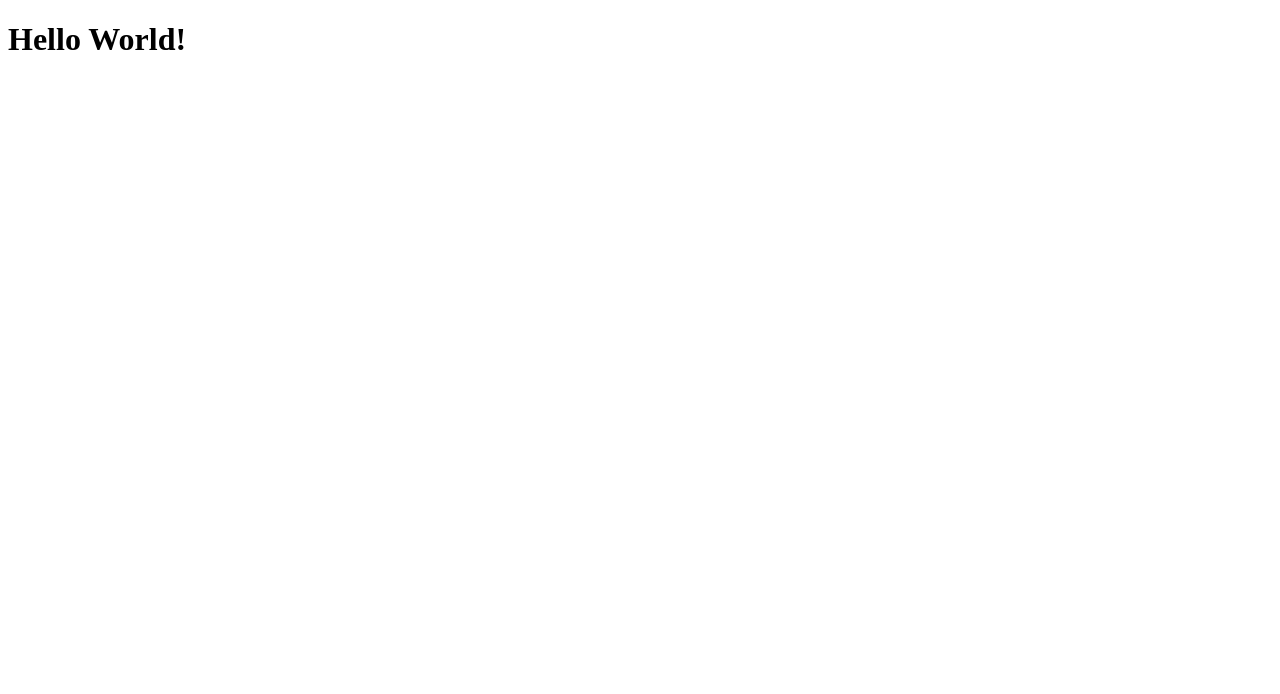
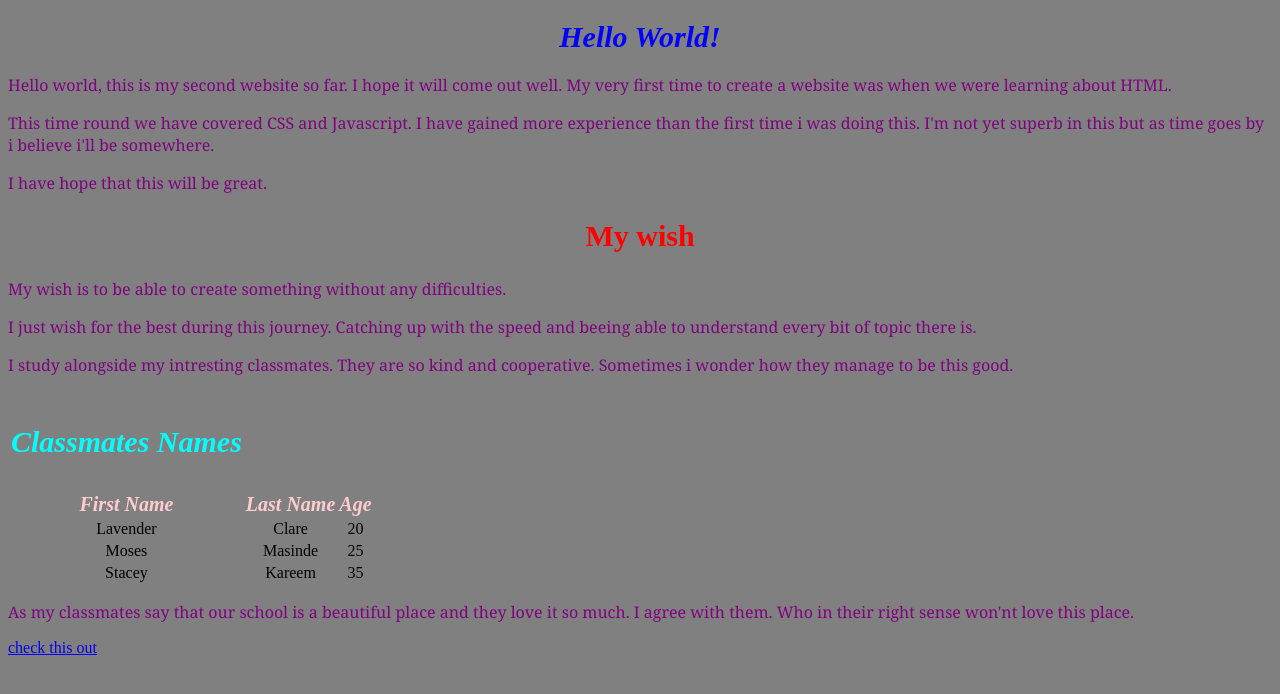
Before and after one commit to Michal379/example-repository, a plain HTML site: page index.html in a window 1280 px wide. Drawn offline with Linux system fonts and the light colour scheme.

Commit message:
add style.css, connect to index.html

```diff
--- a/index.html
+++ b/index.html
@@ -1,9 +1,50 @@
 <!DOCTYPE html>
 <html lang="en">
   <head>
+    <link rel="stylesheet" href="style.css" />
     <title>My Website</title>
   </head>
   <body>
     <h1>Hello World!</h1>
+    <p>Hello world, this is my second website so far. I hope it will come out well. My very first time to create a website was when we were learning about HTML.</p>
+    <P>This time round we have covered CSS and Javascript. I have gained more experience than the first time i was doing this. I'm not yet superb in this but as time
+        goes by i believe i'll be somewhere.</P>
+    <p>I have hope that this will be great.</p>
+    <h2>My wish</h2>
+    <p>My wish is to be able to create something without any difficulties.</p>
+    <p>I just wish for the best during this journey. Catching up with the speed and beeing able to understand every bit of topic there is.</p>
+    <p>I study alongside my intresting classmates. They are so kind and cooperative. Sometimes i wonder how they manage to be this good.</p>
+
+    <table>
+      <tr>
+        <th><h3>Classmates Names</h3></th>
+      </tr>
+
+      <tr>
+        <th>First Name</th>
+
+        <th>Last Name</th>
+
+        <th>Age</th>
+        <tr>
+          <td>Lavender</td>
+          <td>Clare</td>
+          <td>20</td>
+        </tr>
+        <tr>
+          <td>Moses</td>
+          <td>Masinde</td>
+          <td>25</td>
+        </tr>
+        <tr>
+          <td>Stacey</td>
+          <td>Kareem</td>
+          <td>35</td>
+      </tr>
+    </table>
+
+    <p>As my classmates say that our school is a beautiful place and they love it so much. I agree with them. Who in their right sense won'nt
+      love this place.</p>
+    <a href="https://www.varsityscope.com/2022/07/moringa-school-kenyas-coding-academy.html">check this out</a>
   </body>
 </html>
--- /dev/null
+++ b/style.css
@@ -0,0 +1,42 @@
+body {
+    background: grey;
+}
+p {
+    color:purple;
+    font-weight: 100;
+    font-family: Cambria, Cochin, Georgia, Times, 'Times New Roman', serif;
+    }
+
+h1 {
+    text-align:center;
+    font-style:oblique;
+    font-size: 30px;
+    color: blue
+
+}
+h2 {
+    text-align: center;
+    color: red;
+    font-size: 30px;
+}
+h3{
+    font-size: 30px;
+    color: aqua;
+    font-style: calc();
+    text-align: center;
+}
+img{
+    width: 100px;
+    height:120px;
+    margin :auto;
+    /* justify-content: center */
+}
+th {
+    font-family: 'Times New Roman', Times, serif;
+    font-size:20px ;
+    font-style:oblique;
+    color: rgb(255, 205, 208);
+}
+table{
+    text-align: center;
+}
```
